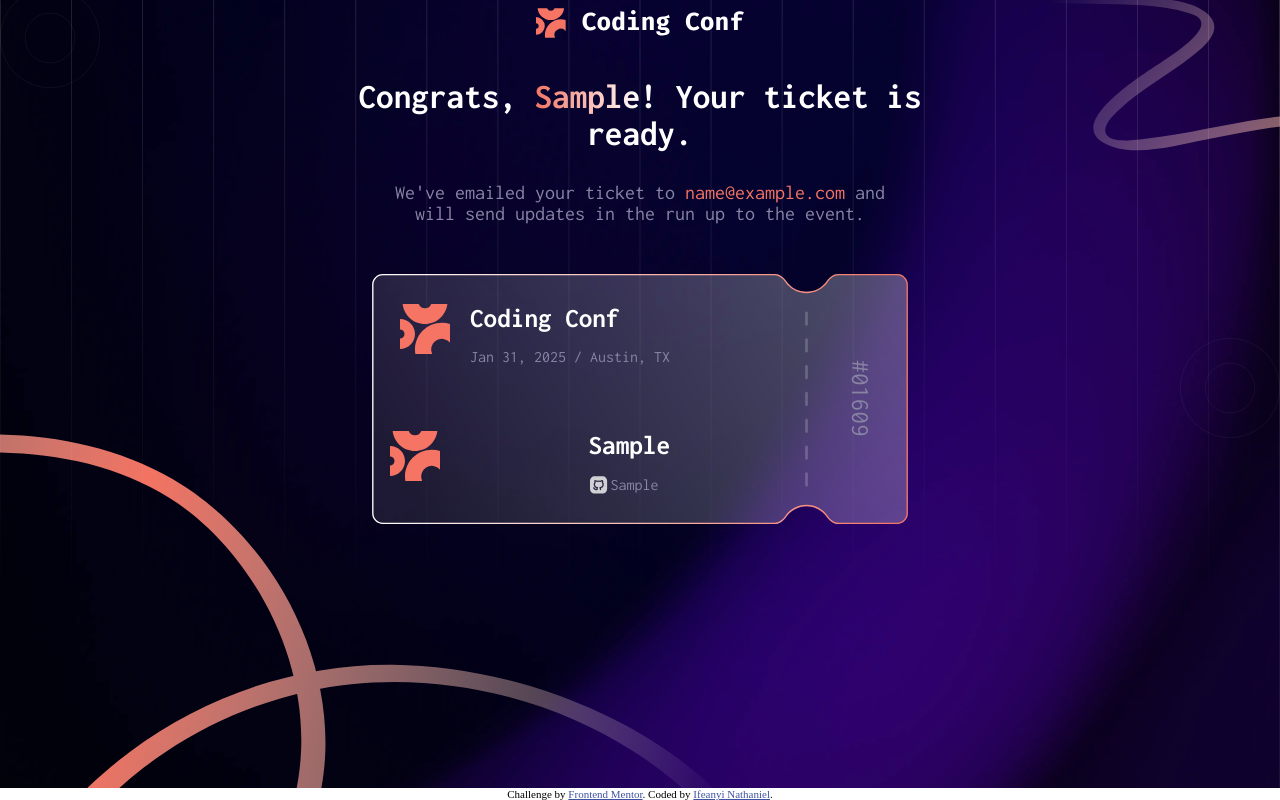
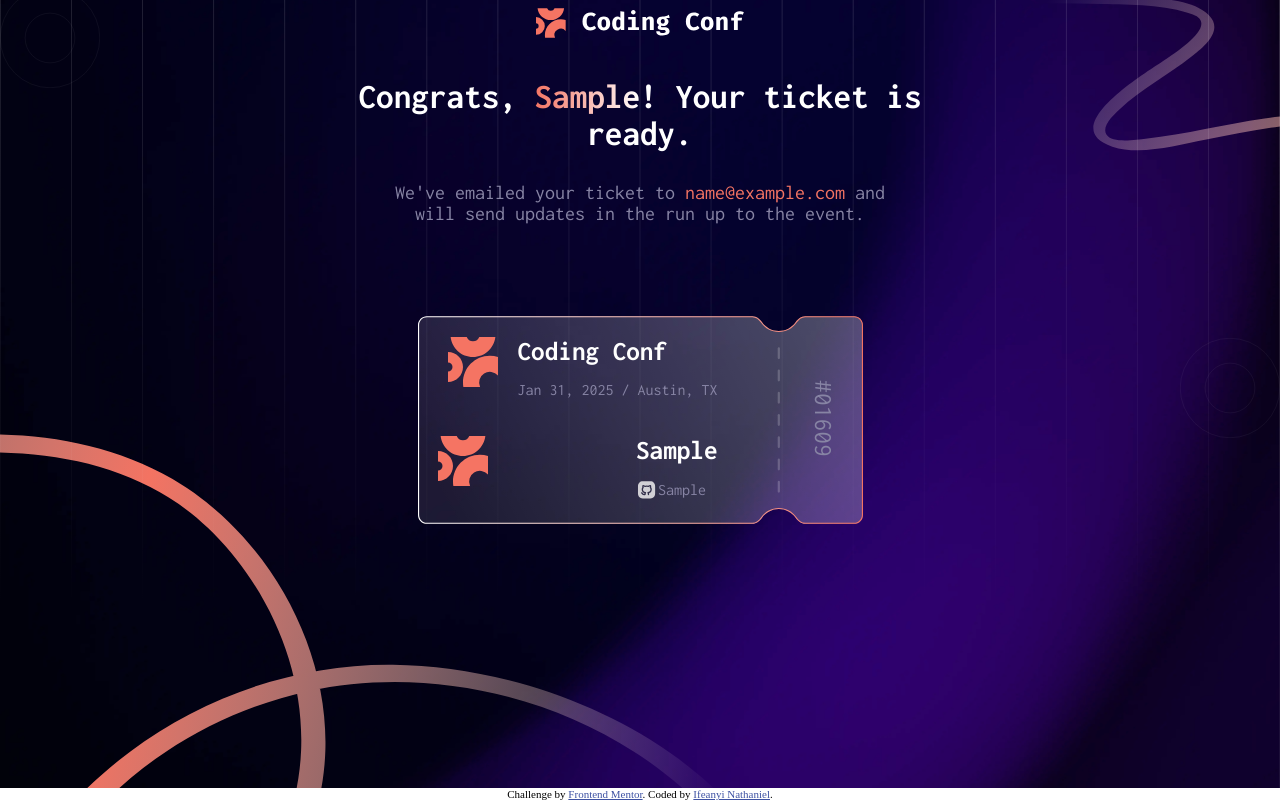
Before and after one commit to Stryde2022/conference-list-generator, a plain HTML site: page index.html in a window 1280 px wide. Both pictures are taken after typing "Sample", "name@example.com", "Sample" into the empty fields and a click on the button "Generate My Ticket". Shown: the part 12-812 px from the top of the page. Drawn offline with Linux system fonts and the light colour scheme.

Commit message:
Add files via upload

```diff
--- a/style.css
+++ b/style.css
@@ -1,6 +1,7 @@
 body {
     margin: 0;
     padding: 0;
+
 }
 
 main {
@@ -10,6 +11,8 @@ main {
     background-position: center;
     min-height: 100vh; /* Ensures at least full viewport height */
     height: auto; /* Expands as content grows */
+    overflow-x: hidden;
+    box-sizing: border-box;
 }
 
 #pattern-lines {
@@ -265,7 +268,8 @@ label {
     background-position: bottom;
     background-size: contain;
     background-repeat: no-repeat;
-    width: 445px;
+    width: 90%;
+    max-width: 445px;
     margin-right: auto;
     margin-left: auto;
     min-height: fit-content;
@@ -302,7 +306,7 @@ label {
     display: flex;
     justify-content: space-between;
     align-items: flex-start;
-    margin-bottom: 20px;
+    margin-bottom: 15px;
 }
 
 .logo-head {
@@ -410,16 +414,16 @@ label {
     }
 
     .ticket-sub-1 {
-        padding-left: 60px;
+        padding-left: 30px;
     }
 
     .logo-ticket-1 {
-        margin-top: 30px;
+        margin-top: 63px;
     }
 
     #tag-number {
-        top: 85px;
-        right: 30px;
+        top: 105px;
+        right: -10px;
     }
 }
 
```
